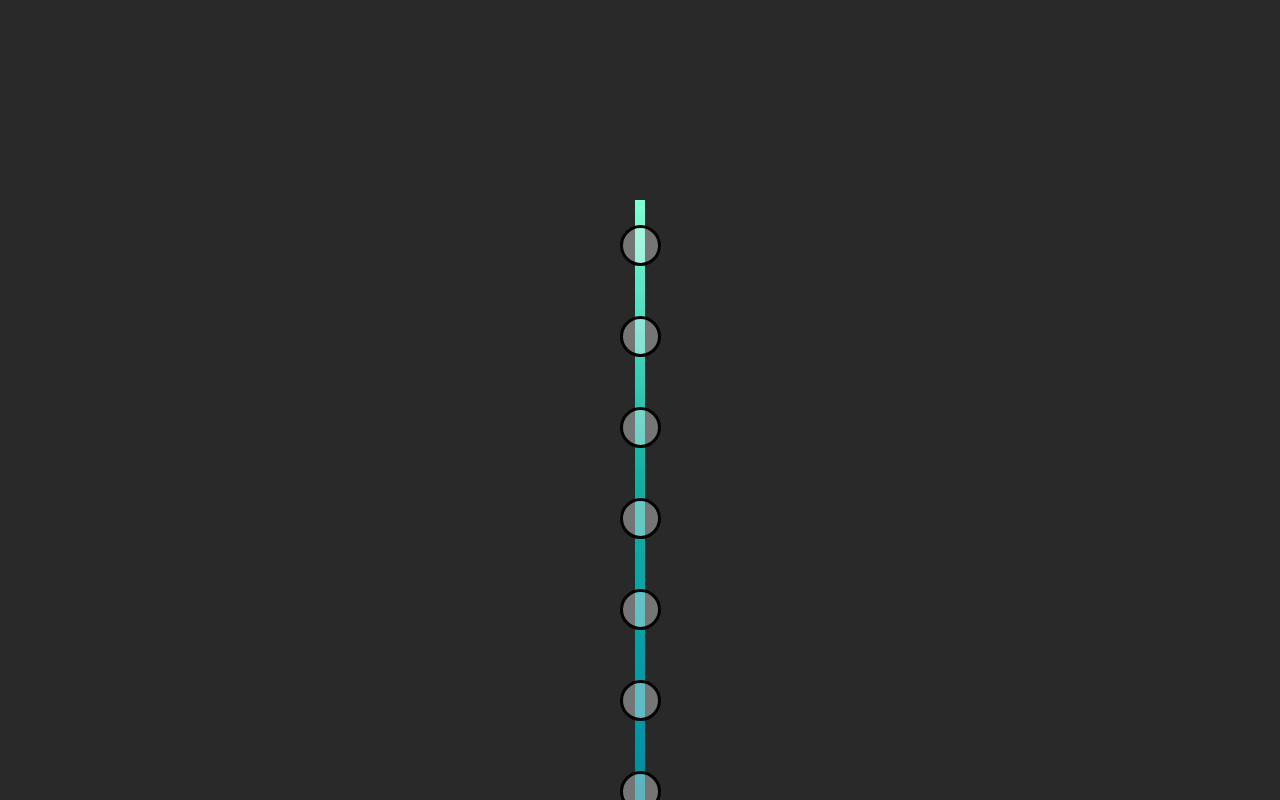
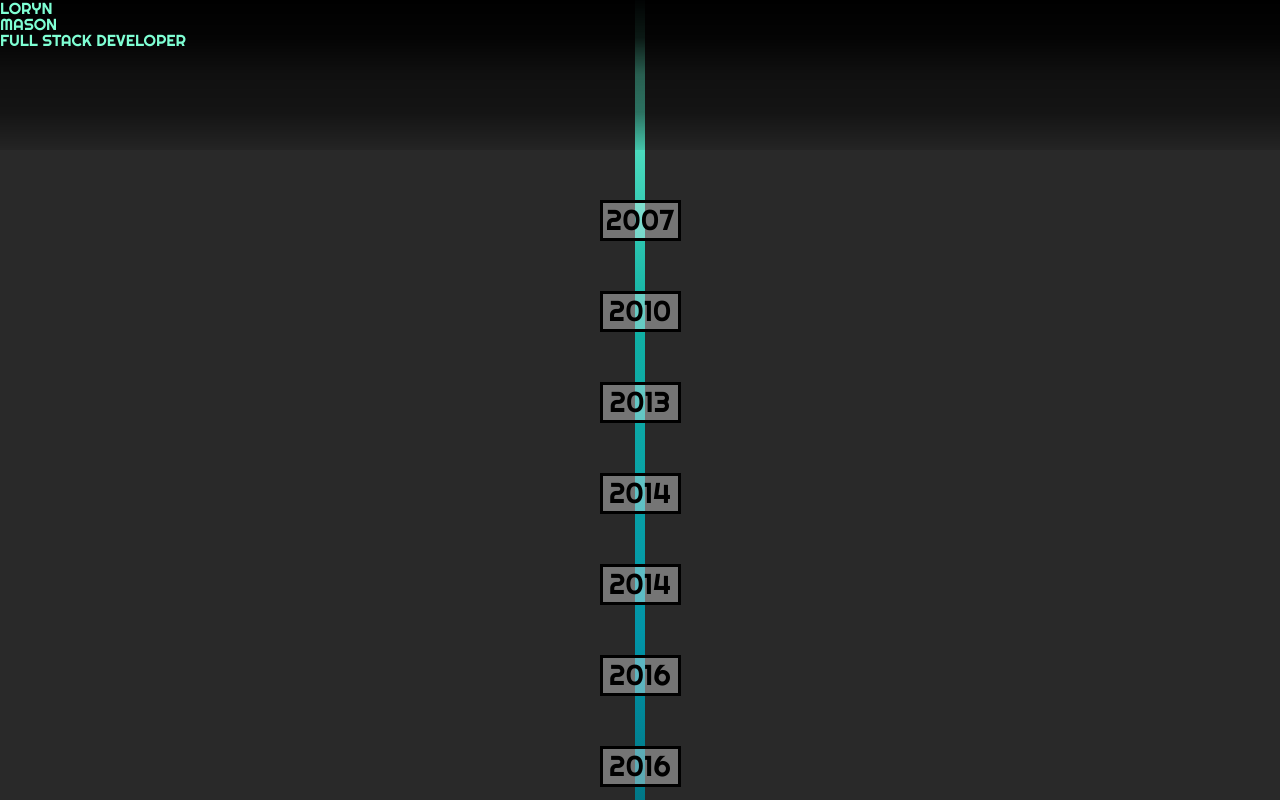
Before and after one commit to lorynmason/resume-site, a React (Create React App) app: page /history in a window 1280 px wide. Shown: the top 800 px of the page. Built offline with nearby package versions, Linux system fonts and the light colour scheme; a web font is replaced by a local one.

Commit message:
Add Header

```diff
--- /dev/null
+++ b/src/Header/Header.js
@@ -0,0 +1,13 @@
+import React from 'react';
+
+export const Header = () => {
+  return (
+    <header>
+        <div className="header-name">
+        <h1>LORYN</h1>
+        <h1>MASON</h1>
+        <h3>FULL STACK DEVELOPER</h3>
+      </div>
+    </header>
+  )
+}
--- a/src/History/History.js
+++ b/src/History/History.js
@@ -1,86 +1,87 @@
 import React from 'react';
-import Menu from '../Menu/Menu';
+import { Header } from '../Header/Header';
 
 function History() {
   return (
-    <main>
+    <section>
+      <Header />
      <section className="timeline">
       <div className='marker'>
+        <h1>2007</h1>
         <div className='content'>
-          <h1>2007</h1>
           <p>
             I got my first job washing dishes part time at the Southeast Waffle Company, a small cafe in Juneau, Alaska. Within 6 months I was promonted and started working in the kitchen, and slowly gain more responsiblity. In 2010, I was promonted to store manger.
           </p>
         </div>
       </div>
       <div className='marker'>
+        <h1>2010</h1>
         <div className='content'>
-          <h1>2010</h1>
           <p>Graduated High School and start working on Bachelor of Science in Business Administration at the University of Alaska</p>
         </div>
       </div>
       <div className='marker'>
+        <h1>2013</h1>
         <div className='content'>
-          <h1>2013</h1>
           <p>Took a break from working on my Bachelor's degree to attend culinary School at the art institute of Porland, where I graduated with baking and pastry certificate in March 2014</p>
         </div>
       </div>
       <div className='marker'>
+        <h1>2014</h1>
         <div className='content'>
-          <h1>2014</h1>
           <p>Moved back to Alaska to work road construction at Glacier State Contractors for 6 months to save up move to finish my BSBA.</p>
         </div>
       </div>
       <div className='marker'>
+        <h1>2014</h1>
         <div className='content'>
-          <h1>2014</h1>
           <p>Moved back to Portland to attend Portand State University. One of my required classes</p>
         </div>
       </div>
       <div className='marker'>
+        <h1>2016</h1>
         <div className='content'>
-          <h1>2016</h1>
           <p>Graduated Portand State University with my BSBA. shortly after moved to Eugene, OR.</p>
         </div>
       </div>
       <div className='marker'>
+        <h1>2016</h1>
         <div className='content'>
-          <h1>2016</h1>
           <p>BAKER | COFFEE PLANT ROASTER | SEPTEMBER 2016-AUGUST 2017</p>
         </div>
       </div>
       <div className='marker'>
+        <h1>2017</h1>
         <div className='content'>
-          <h1>2017</h1>
           <p>BAKER | 100 MILE BAKERY | AUGUST 2017-MARCH 2018</p>
         </div>
       </div>
       <div className='marker'>
+        <h1>2007</h1>
         <div className='content'>
-          <h1>2007</h1>
           <p>first job</p>
         </div>
       </div>
       <div className='marker'>
+        <h1>2007</h1>
         <div className='content'>
-          <h1>2007</h1>
           <p>first job</p>
         </div>
       </div>
       <div className='marker'>
+        <h1>2007</h1>
         <div className='content'>
-          <h1>2007</h1>
           <p>first job</p>
         </div>
       </div>
       <div className='marker'>
+        <h1>2007</h1>
         <div className='content'>
-          <h1>2007</h1>
           <p>first job</p>
         </div>
       </div>
      </section>
-    </main>
+    </section>
   );
 }
 
--- /dev/null
+++ b/src/styles/_Header.scss
@@ -0,0 +1,11 @@
+header {
+  position: fixed;
+  height: 150px;
+  background: linear-gradient(
+   rgba(0, 0, 0, 0.99),
+   rgba(0, 0, 0, 0.9),
+   rgba(0, 0, 0, 0.6),
+   rgba(0, 0, 0, 0.5),
+   rgba(0, 0, 0, 0.1));
+  width: 100%;
+}
--- a/src/styles/_Timeline.scss
+++ b/src/styles/_Timeline.scss
@@ -5,21 +5,26 @@
   @include flexin;
   justify-content: space-between;
   flex-direction: column;
+  margin: 0 auto;
   .marker {
     border: 3px solid rgb(0, 0, 0);
     background: rgba(250, 249, 249, 0.363);
-    border-radius: 100%;
     height: 35px;
-    width: 35px;
+    width: 75px;
     margin: 25px 0;
     .content, .arrow {
       display: none;
+    }
+    h1 {
+      text-align: center;
+      color: black;
+      margin: 3px auto 0;
+      font-size: 1.8rem;
     }
     &:hover {
       .content {
         display: block;
         background: black;
-        // min-height: 300px;
         width: 400px;
       }
       &:nth-child(odd) {
@@ -49,4 +54,7 @@
       }
     }
   }
+  .marker:first-child {
+    margin-top: 200px;
+  }
 }
--- a/src/styles/main.scss
+++ b/src/styles/main.scss
@@ -22,15 +22,19 @@ a {
   text-decoration: none;
 }
 
-main {
+.App {
   color: aquamarine;
   background: $darkColor;
-  @include flexin;
   min-height: 100vh;
   font-family: 'Righteous', cursive;
+}
+
+main {
+  @include flexin;
 }
 
 @import "reset";
 @import "Home";
 @import "Menu";
 @import "Timeline";
+@import "Header";
```
